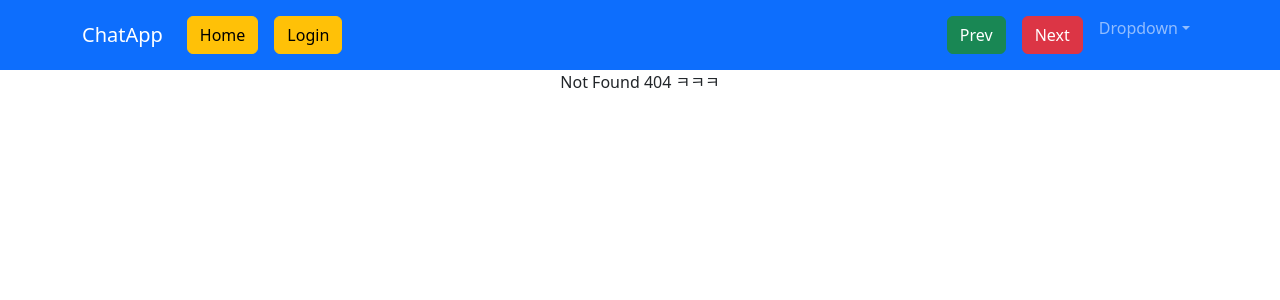
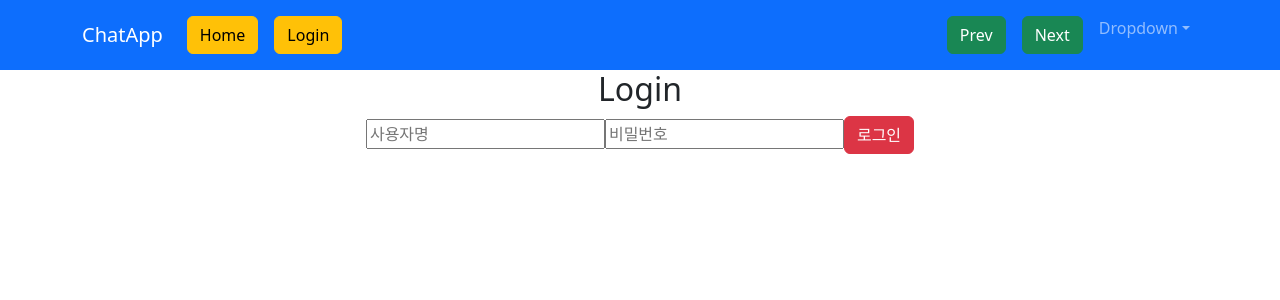
Before and after one commit to 9370Cloud/chatApp, a React (Create React App) app in the folder frontend/: page /login in a window 1280 px wide. Before the commit this address had no page. Shown: the top 300 px of the page. Built offline with nearby package versions, Linux system fonts and the light colour scheme.

Commit message:
frontend

```diff
--- a/frontend/src/App.js
+++ b/frontend/src/App.js
@@ -7,6 +7,7 @@ import "bootstrap/dist/css/bootstrap.min.css";
 import React, { useEffect, useState } from "react";
 import axios from "axios";
 import { NavBar } from "./components/Navbar"
+import { Login } from "./components/Login";
 
 function App() {
   return (
@@ -14,6 +15,7 @@ function App() {
       <NavBar />
       <Routes>
         <Route path="/" element={<대문 />} />
+        <Route path="/login" element={<Login />} />
         <Route path="*" element={ <div>Not Found 404 ㅋㅋㅋ</div> } />
       </Routes>
     </div>
@@ -28,8 +30,8 @@ function 대문() {
         <Button
           variant="danger"
           onClick={() => {
-            axios.get("http://localhost:8080/").then((결과) => {
-              console.log(결과);
+            axios.get("http://localhost:8080/test").then((결과) => {
+              console.log(결과.data);
             });
           }}
         >
--- /dev/null
+++ b/frontend/src/components/Login.js
@@ -0,0 +1,50 @@
+/* eslint-disable */
+import React, { useState } from "react";
+import axios from "axios";
+import { Button, Navbar, Nav, Container, NavDropdown } from "react-bootstrap";
+import styled from "styled-components";
+
+function Login() {
+  const [username, setUsername] = useState("");
+  const [password, setPassword] = useState("");
+
+  const handleSubmit = async (e) => {
+    e.preventDefault();
+
+    try {
+      const response = await axios.post("http://localhost:8080/login", {
+        username: username,
+        password: password,
+      });
+
+      // 로그인에 성공한 경우 처리
+      console.log(response.data);
+    } catch (error) {
+      // 로그인에 실패한 경우 처리
+      console.error("로그인 실패:", error);
+    }
+  };
+
+  return (
+    <div className="login-wrapper">
+      <h2>Login</h2>
+      <form onSubmit={handleSubmit}>
+        <input
+          type="text"
+          placeholder="사용자명"
+          value={username}
+          onChange={(e) => setUsername(e.target.value)}
+        />
+        <input
+          type="password"
+          placeholder="비밀번호"
+          value={password}
+          onChange={(e) => setPassword(e.target.value)}
+        />
+        <Button variant="danger" type="submit">로그인</Button>
+      </form>
+    </div>
+  );
+}
+
+export { Login };
--- a/frontend/src/components/Navbar.js
+++ b/frontend/src/components/Navbar.js
@@ -56,7 +56,7 @@ function NavBar() {
             </Nav.Link>
             <Nav.Link>
               <Button
-                variant="danger"
+                variant="success"
                 onClick={(e) => {
                   e.stopPropagation();
                   navigate(1);
```
